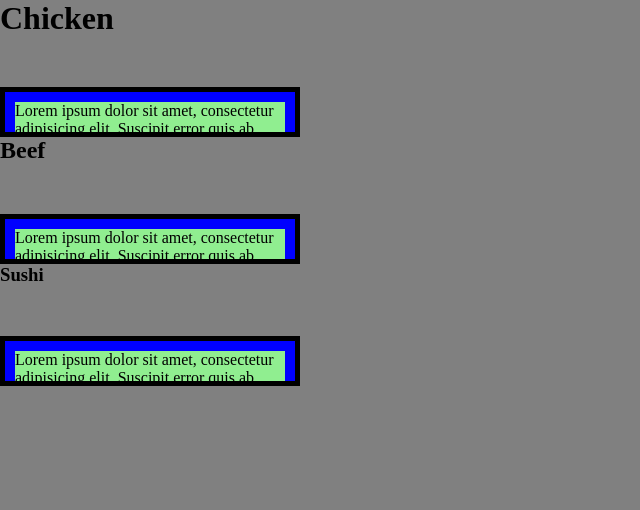
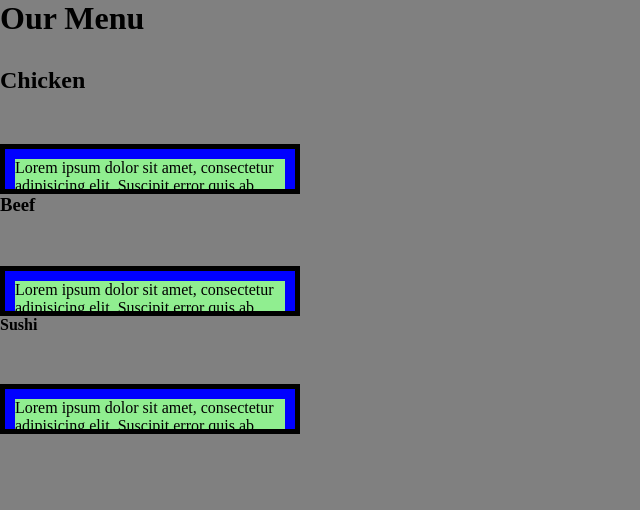
Before and after one commit to riri2125/COURSERA-TEST, a plain HTML site: page module2-solution/index.html in a window 1280 px wide. Shown: the whole page, without its empty margins (0-640 px from the left). Drawn offline with Linux system fonts and the light colour scheme.

Commit message:
Update index.html

```diff
--- a/module2-solution/index.html
+++ b/module2-solution/index.html
@@ -34,20 +34,20 @@ h1 {
 </style>
 </head>
 <body>
-
-<h1>Chicken</h1>
+<h1>Our Menu</h1>
+<h2>Chicken</h2>
 
 <div id="box">
   <div id="content">Lorem ipsum dolor sit amet, consectetur adipisicing elit. Suscipit error quis ab perspiciatis eos inventore recusandae iste itaque numquam facilis, tenetur. Doloribus officiis quae facilis, nisi, ex similique. Animi, perferendis.
   </div>
 </div>
-<h2>Beef</h2>
+<h3>Beef</h3>
 
 <div id="box">
   <div id="content">Lorem ipsum dolor sit amet, consectetur adipisicing elit. Suscipit error quis ab perspiciatis eos inventore recusandae iste itaque numquam facilis, tenetur. Doloribus officiis quae facilis, nisi, ex similique. Animi, perferendis.
   </div>
 </div>
-  <h3>Sushi</h3>
+  <h4>Sushi</h4>
 
 <div id="box">
   <div id="content">Lorem ipsum dolor sit amet, consectetur adipisicing elit. Suscipit error quis ab perspiciatis eos inventore recusandae iste itaque numquam facilis, tenetur. Doloribus officiis quae facilis, nisi, ex similique. Animi, perferendis.
```
